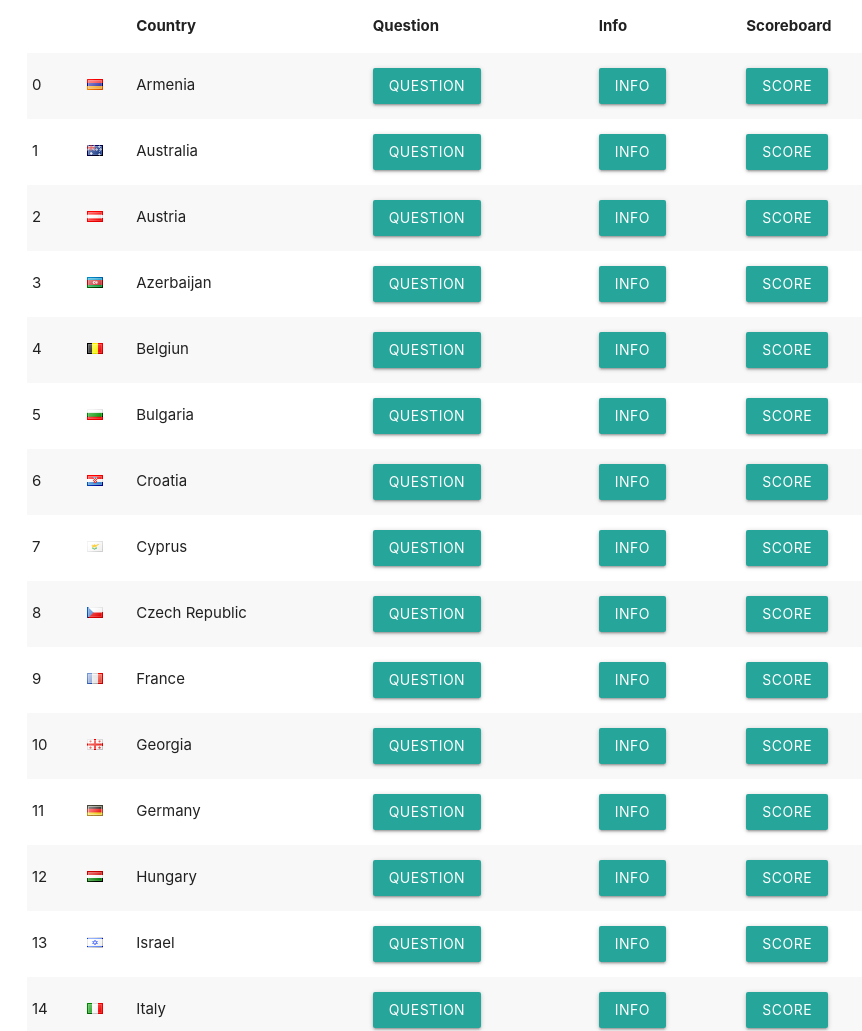
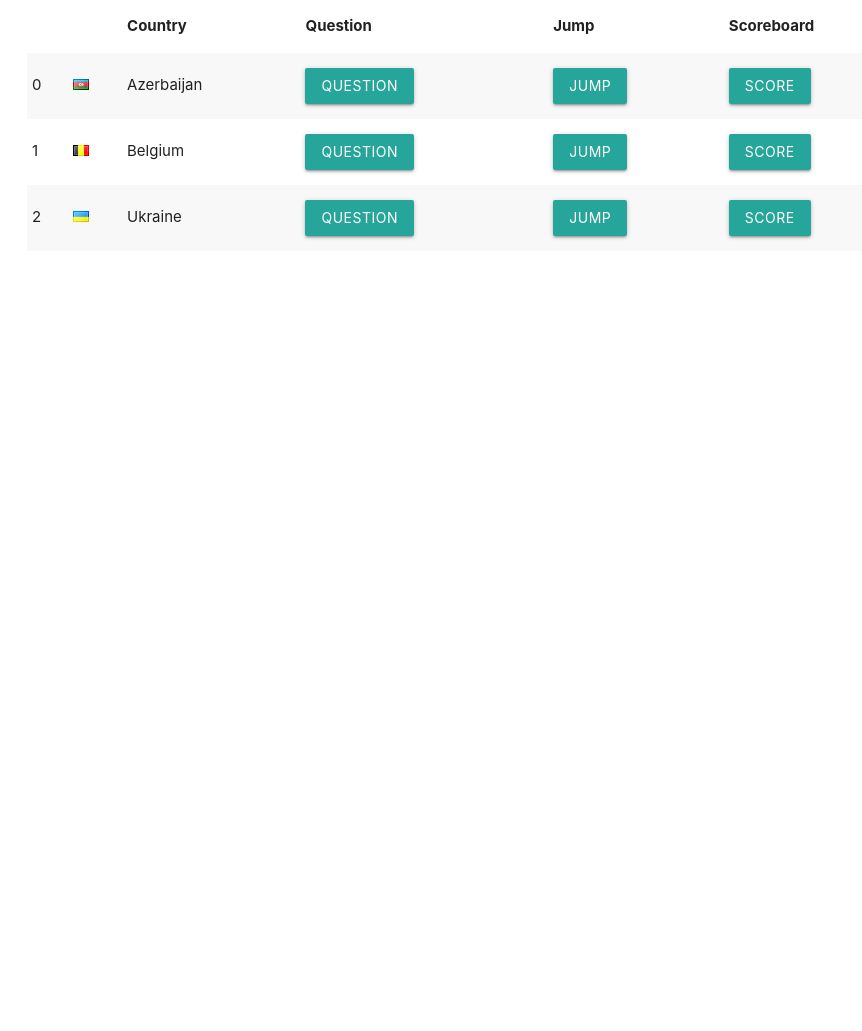
Before and after one commit to nmgds/SEM-Hechathon-2017, a website: page client/eurostaff.html in a window 1280 px wide. Shown: the top 1031 px of the page, without its empty margins (165-1027 px from the left). After the commit the page ends 800 px from the top, so only its background shows below. Drawn offline with nearby package versions, Linux system fonts and the light colour scheme; no server answers.

Commit message:
jump to time

```diff
--- a/client/eurostaff.html
+++ b/client/eurostaff.html
@@ -20,7 +20,7 @@
                     <th></th>
                     <th>Country</th>
                     <th>Question</th>
-                    <th>Info</th>
+                    <th>Jump</th>
                     <th>Scoreboard</th>
                 </tr>
             </thead>
@@ -35,13 +35,17 @@
     <script>
 
     var socket = io("leia.skip.chalmers.se:8080");
-    //    var socket = io("localhost:8080");
+      // var socket = io("localhost:8080");
         function sendQuestionAnswer(country) {
             socket.emit('question', country);
         }
 
         function requestInfo(country) {
             socket.emit('info', country);
+        }
+
+        function jumpTime(time){
+            io.sockets.emit('jump', time);
         }
 
         function showScore(country) {
@@ -51,11 +55,15 @@
         var countryList = ["Armenia", "Australia", "Austria", "Azerbaijan", "Belgiun", "Bulgaria", "Croatia", "Cyprus", "Czech Republic", "France", "Georgia", "Germany", "Hungary", "Israel", "Italy", "Latvia", "Lithuania", "Malta", "Netherlands", "Poland", "Russia", "Serbia", "Spain", "Sweden", "Ukraine", "United Kingdom"];
         var countryPrefix = ["am", "au", "at", "az", "be", "bg", "hr", "cy", "cz", "fr", "ge","de","hu", "il", "it", "lv", "lt", "mt", "nl", "pl", "ru", "rs", "es", "se", "ua", "gb"];
 
+        var countryListShort = ["Azerbaijan", "Belgium", "Ukraine"];
+        var countryPrefixShort = ["az", "be", "ua"];
+        var countryTimeShort = [1687, 985, 6016]
+
         var list = "";
-        for (var i = 0; i < countryList.length; i++) {
-            var country = countryList[i];
-            var countryFlag = countryPrefix[i];
-            list = list + '<tr><td>' + i + '</td><td><div class="country-select"><div class="flag '+countryFlag+'"></div></div></td><td>' + country + '</td><td><a class="waves-effect waves-light btn" id="q' + country + '">Question</a></td><td><a class="waves-effect waves-light btn" id="i' + country + '">Info</a></td><td><a class="waves-effect waves-light btn" id="s' + country + '">Score</a></td></tr>';
+        for (var i = 0; i < countryListShort.length; i++) {
+            var country = countryListShort[i];
+            var countryFlag = countryPrefixShort[i];
+            list = list + '<tr><td>' + i + '</td><td><div class="country-select"><div class="flag '+countryFlag+'"></div></div></td><td>' + country + '</td><td><a class="waves-effect waves-light btn" id="q' + country + '">Question</a></td><td><a class="waves-effect waves-light btn" id="j' + country + '">Jump</a></td><td><a class="waves-effect waves-light btn" id="s' + country + '">Score</a></td></tr>';
         }
 
         $("#countryList").append(list);
@@ -64,14 +72,19 @@
             $("#q" + country).click(function() {
                 sendQuestionAnswer(country);
             });
-            $("#i" + country).click(function() {
-                requestInfo(country);
+            $("#j" + country).click(function() {
+                jumpTime(countryTimeShort[index]);
             });
             $("#s" + country).click(function() {
                 showScore(country);
             });
         });
 
+
+        $("#iAzerbaijan").click(function(){
+
+        })
+
     </script>
 </body>
 
```
Also changed, not shown: client/home.html (+1 -0 lines).
